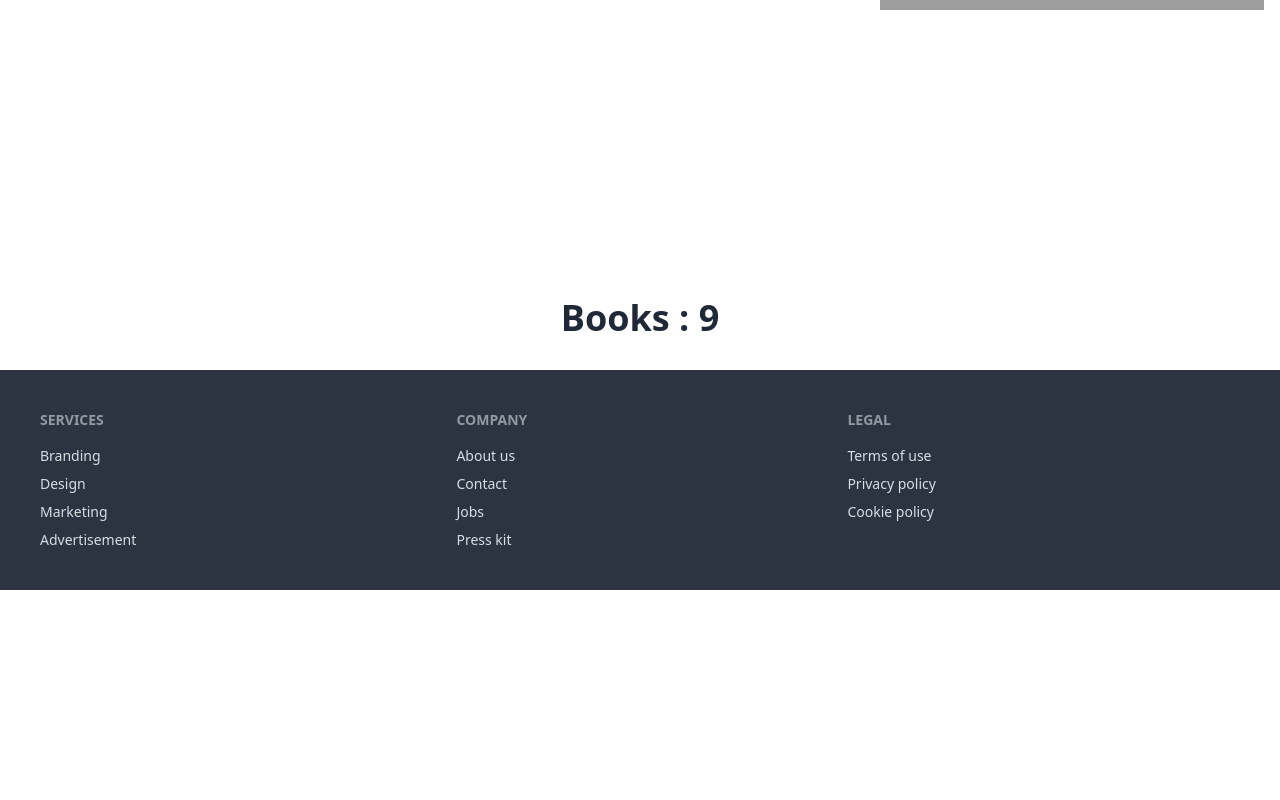
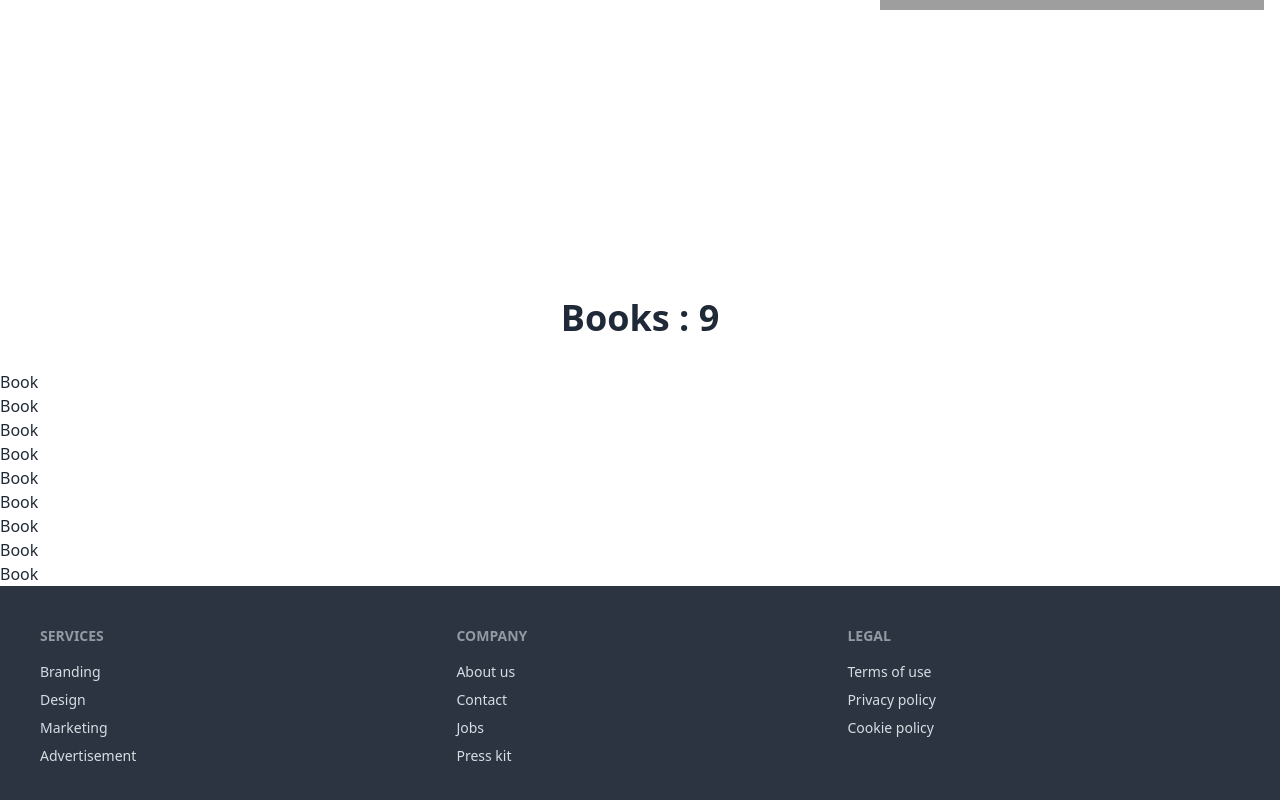
Before and after one commit to ALNoman78/Book-Shop, a React (Vite) app: page / in a window 1280 px wide. Shown: the part 602-1402 px from the top of the page. Before the commit the page ends 1192 px from the top, so only its background shows below. Built offline with nearby package versions, Linux system fonts and the light colour scheme; grey boxes are pictures that could not be loaded.

Commit message:
book data recived

```diff
--- a/src/components/Book/Book.jsx
+++ b/src/components/Book/Book.jsx
@@ -1,10 +1,11 @@
 import React from 'react'
 import PropTypes from 'prop-types'
 
-const Book = props => {
-  return (
-    <div>Book</div>
-  )
+const Book = ({data}) => {
+    console.log(data);
+    return (
+        <div>Book</div>
+    )
 }
 
 Book.propTypes = {}
--- a/src/components/Books/Books.jsx
+++ b/src/components/Books/Books.jsx
@@ -1,5 +1,6 @@
 import React, { useEffect, useState } from 'react'
 import PropTypes from 'prop-types'
+import Book from '../Book/Book';
 
 const Books = () => {
     const [books, setBooks] = useState([]);
@@ -12,6 +13,9 @@ const Books = () => {
     return (
         <div>
             <h2 className='text-4xl font-bold text-center my-8'>Books : {books.length}</h2>
+            {
+                books.map((book , idx) => <Book key={idx} data={book}></Book>)
+            }
         </div>
     )
 }
```
